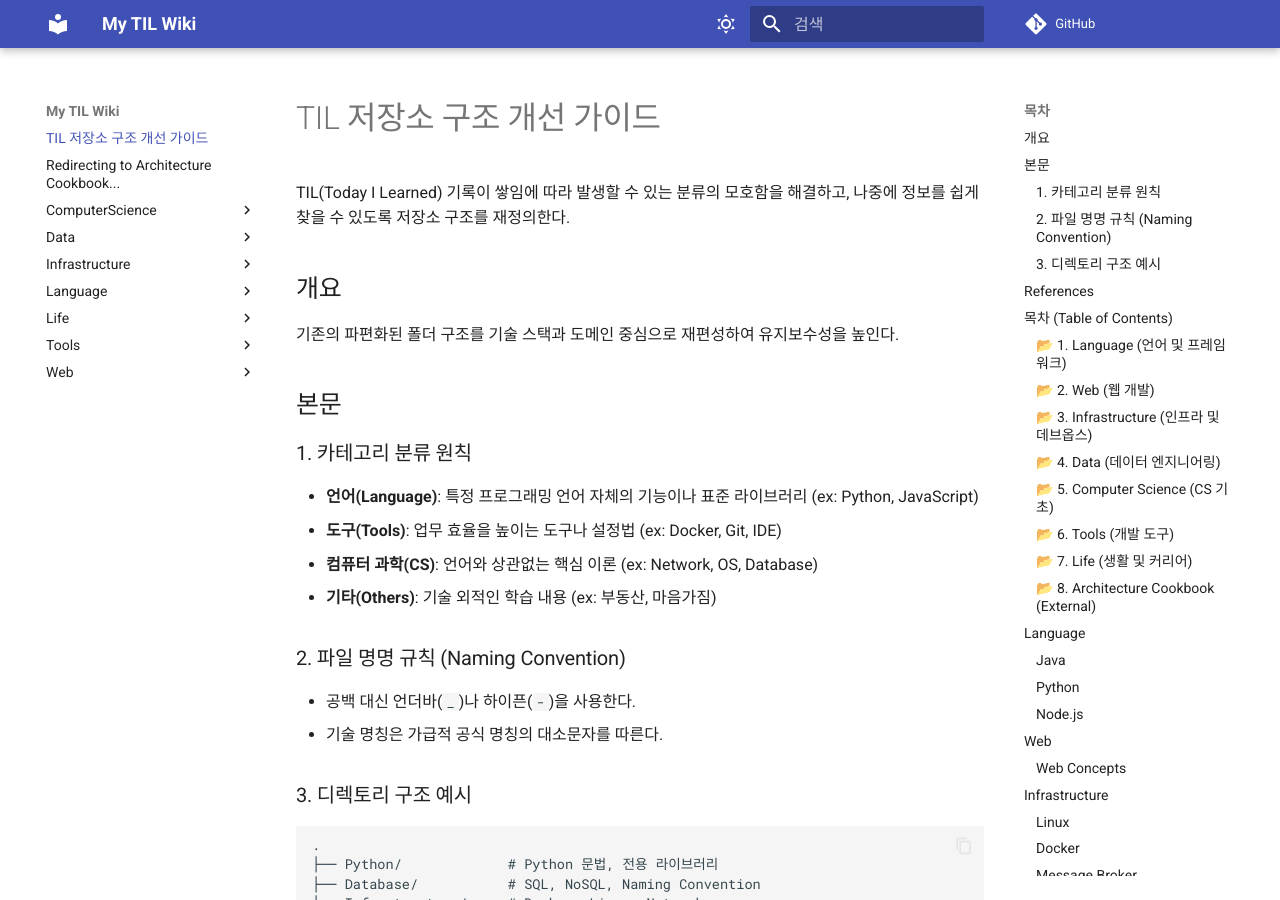
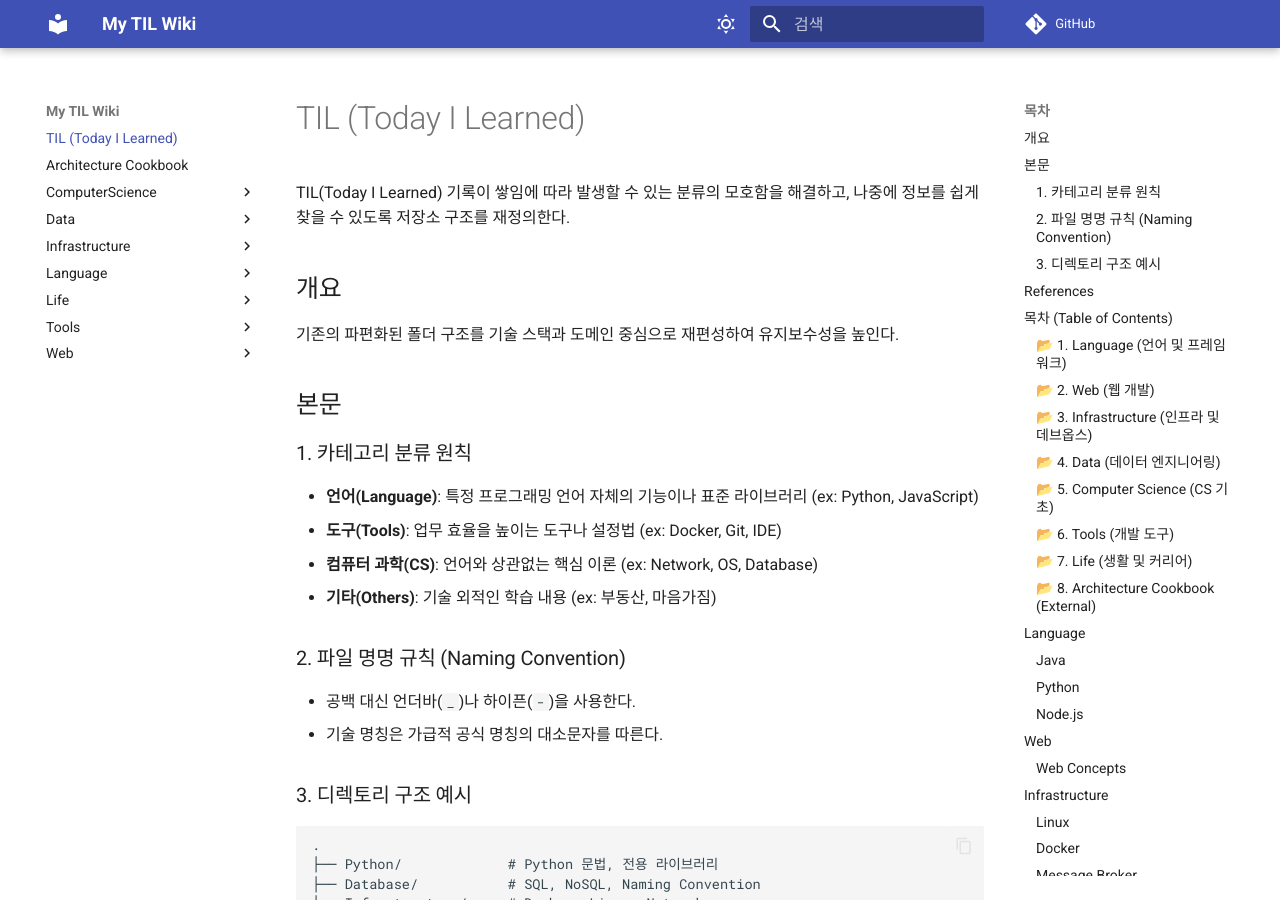
Before and after one commit to DevDooly/TIL, an MkDocs documentation site: the page built from docs/index.md, in a window 1280 px wide and 900 px high. Built offline with MkDocs 1.6.1 and Material for MkDocs 9.7.7, drawn with Linux system fonts in a browser that asks for light colours; comment, search, counter and statistics services are not loaded.

```diff
--- a/docs/index.md
+++ b/docs/index.md
@@ -1,4 +1,4 @@
-# TIL 저장소 구조 개선 가이드
+# TIL (Today I Learned)
 
 TIL(Today I Learned) 기록이 쌓임에 따라 발생할 수 있는 분류의 모호함을 해결하고, 나중에 정보를 쉽게 찾을 수 있도록 저장소 구조를 재정의한다.
 
```
Also changed, not shown: docs/Architecture_Cookbook.md (+3 -0 lines).
